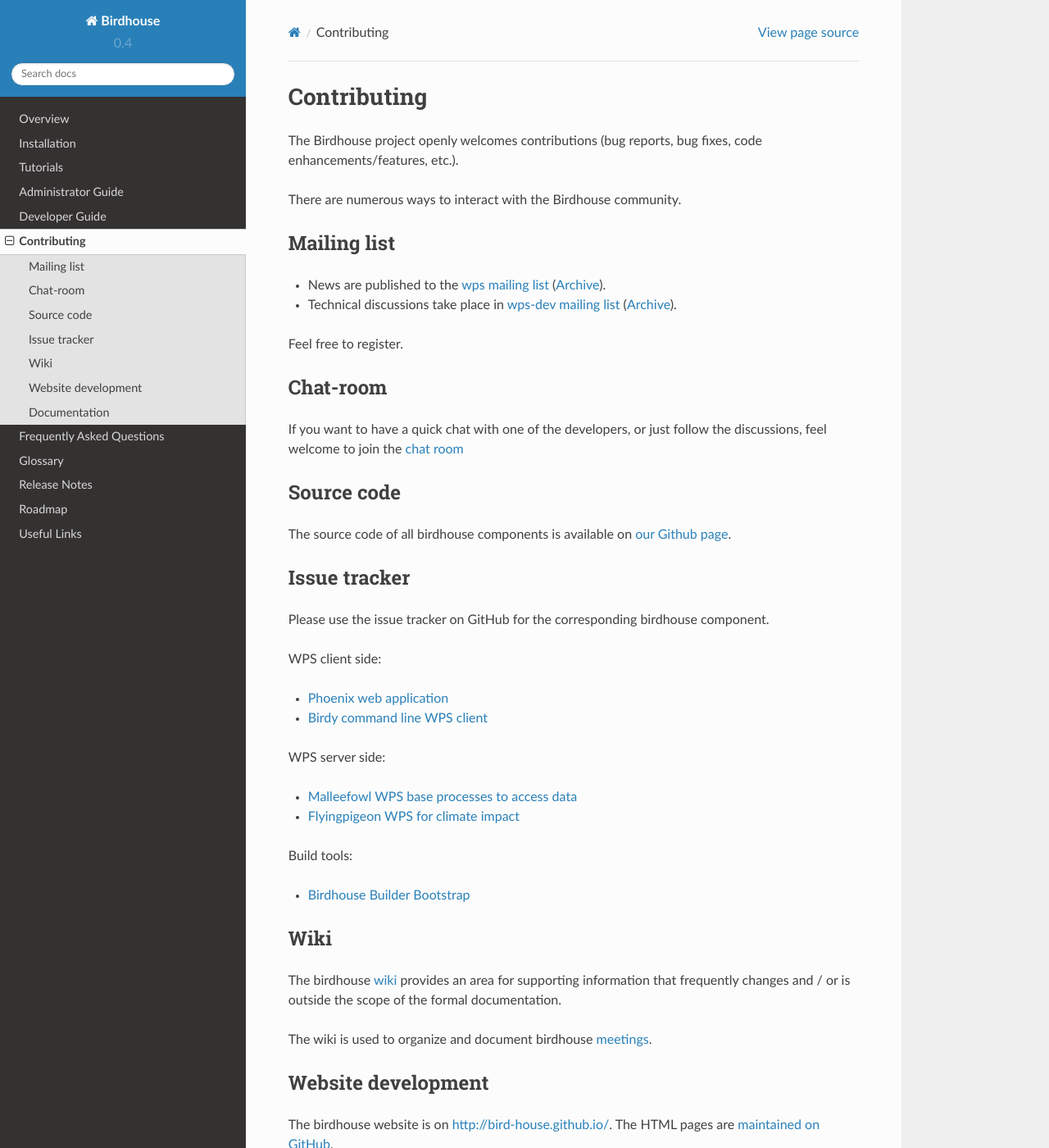
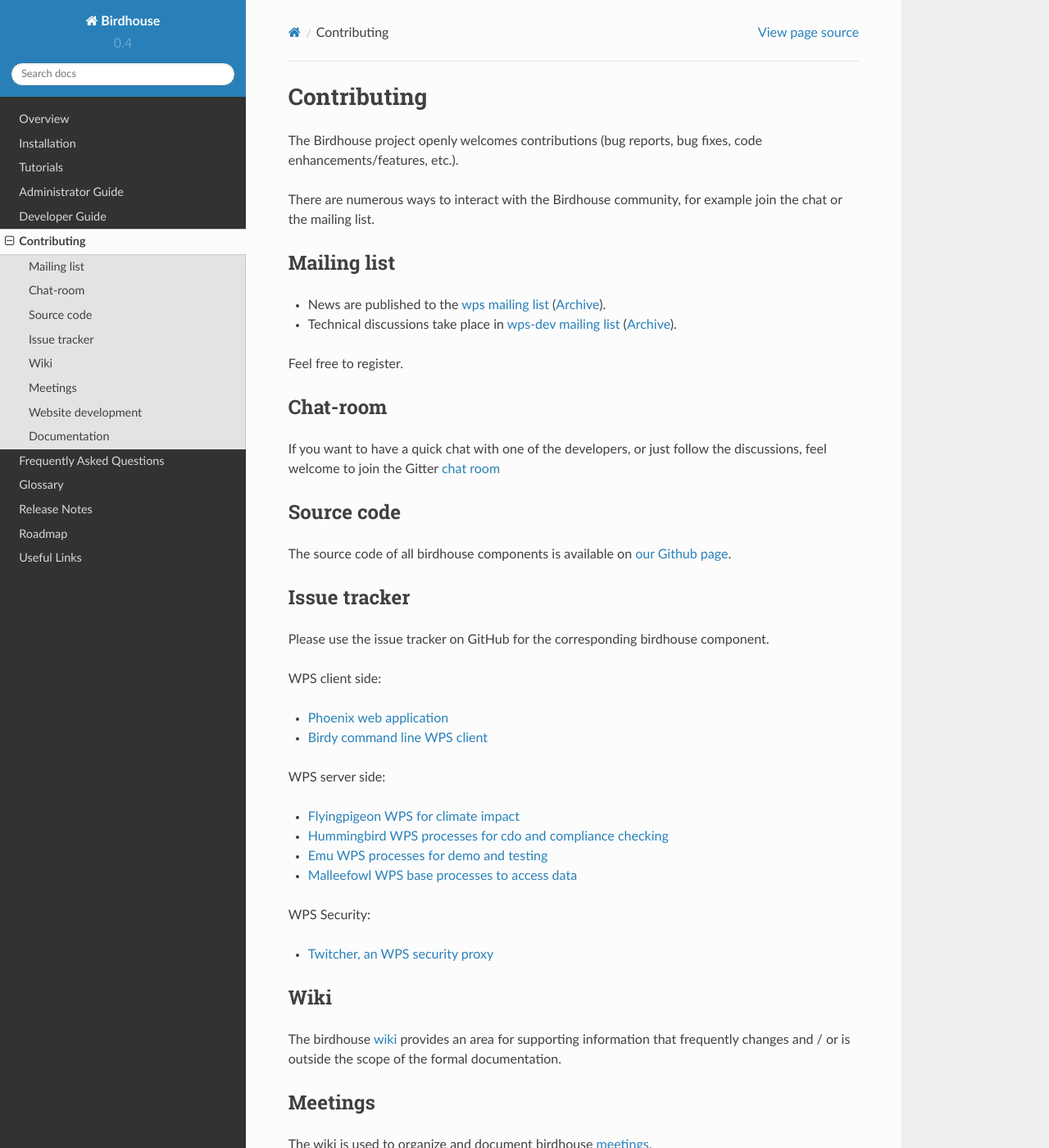
Before and after one commit to bird-house/birdhouse-docs, a Sphinx documentation site: the page built from docs/source/contributing.rst, in a window 1280 px wide and 1400 px high. Shown: the whole window at 82% size. Built offline with Sphinx 7.4.7 and the Read the Docs theme 2.0.0, drawn with Linux system fonts in a browser that asks for light colours.

Commit message:
cleaned up contribution

```diff
--- a/docs/source/contributing.rst
+++ b/docs/source/contributing.rst
@@ -6,7 +6,8 @@
 The Birdhouse project openly welcomes contributions
 (bug reports, bug fixes, code enhancements/features, etc.).
 
-There are numerous ways to interact with the Birdhouse community.
+There are numerous ways to interact with the Birdhouse community,
+for example join the chat or the mailing list.
 
 Mailing list
 ------------
@@ -18,8 +19,9 @@
 
 Chat-room
 ---------
+
 If you want to have a quick chat with one of the developers,
-or just follow the discussions, feel welcome to join the `chat room`_
+or just follow the discussions, feel welcome to join the Gitter `chat room`_
 
 Source code
 -----------
@@ -39,18 +41,23 @@
 
 WPS server side:
 
+* `Flyingpigeon WPS for climate impact <https://github.com/bird-house/flyingpigeon/issues>`_
+* `Hummingbird WPS processes for cdo and compliance checking <https://github.com/bird-house/hummingbird/issues>`_
+* `Emu WPS processes for demo and testing <https://github.com/bird-house/emu/issues>`_
 * `Malleefowl WPS base processes to access data <https://github.com/bird-house/malleefowl/issues>`_
-* `Flyingpigeon WPS for climate impact <https://github.com/bird-house/flyingpigeon/issues>`_
 
-Build tools:
+WPS Security:
 
-* `Birdhouse Builder Bootstrap <https://github.com/bird-house/birdhousebuilder.bootstrap/issues>`_
+* `Twitcher, an WPS security proxy <https://github.com/bird-house/twitcher/issues>`_
 
 Wiki
 ----
 
 The birdhouse `wiki`_ provides an area for supporting information that frequently
 changes and / or is outside the scope of the formal documentation.
+
+Meetings
+---------
 
 The wiki is used to organize and document birdhouse `meetings`_.
 
```
